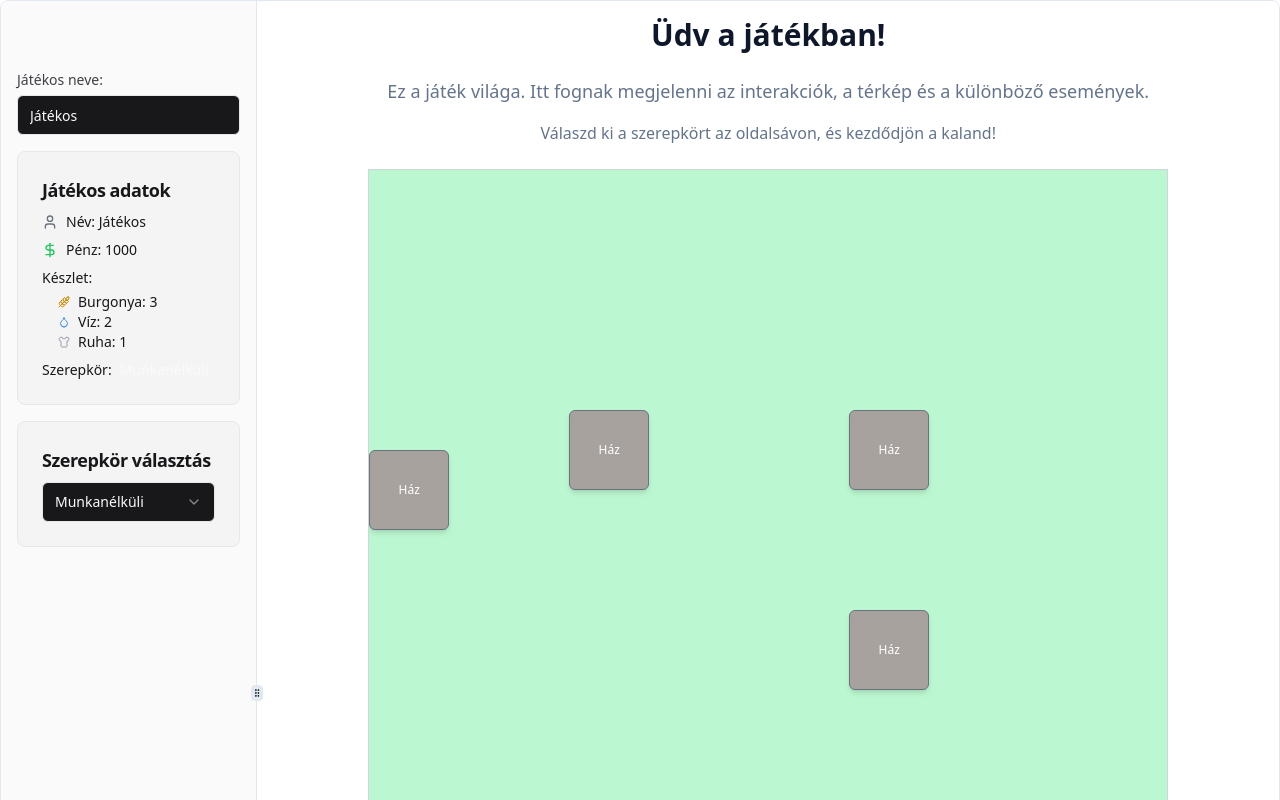
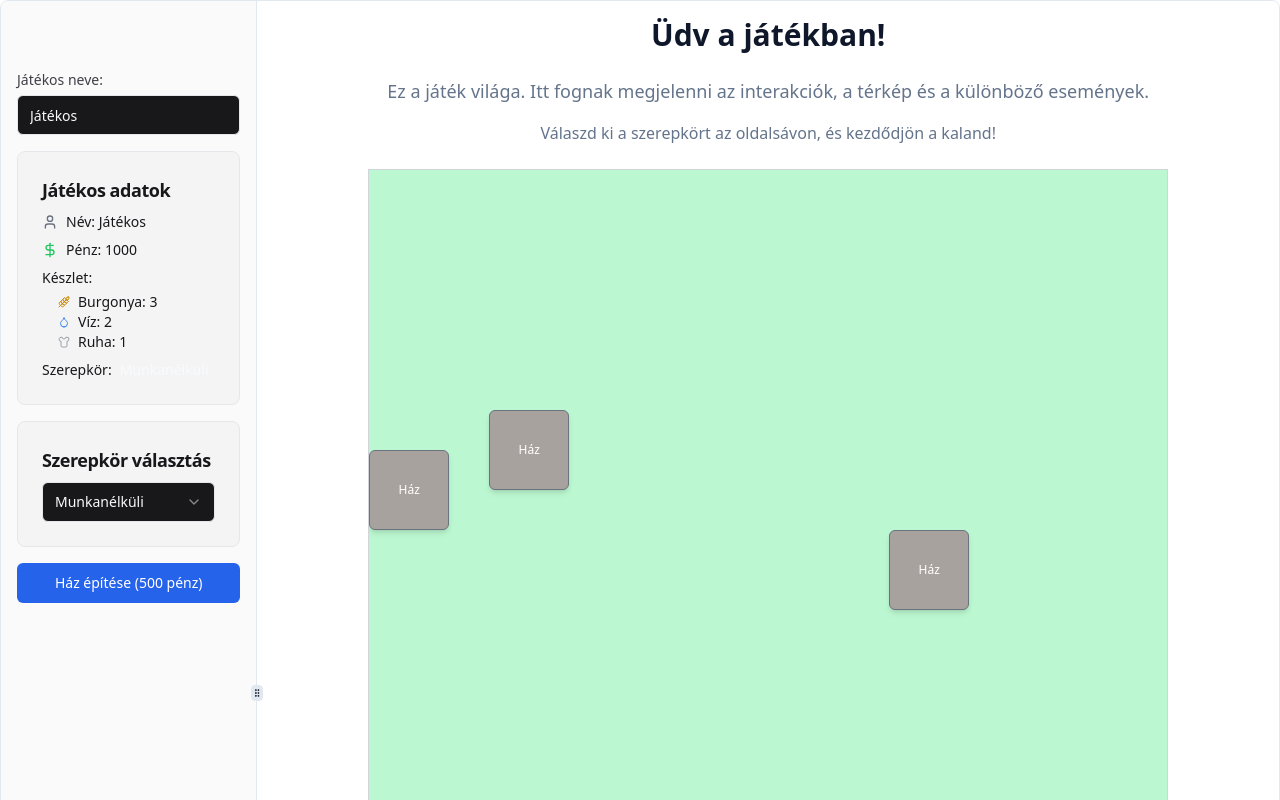
Before and after one commit to illes85/tile-o-polis, a React (Vite) app: page / in a window 1280 px wide. Shown: the top 800 px of the page. Built offline with nearby package versions, Linux system fonts and the light colour scheme.

Commit message:
[dyad] Házépítési funkció hozzáadása folyamatjelzéssel - wrote 3 file(s)

```diff
--- a/src/components/Building.tsx
+++ b/src/components/Building.tsx
@@ -1,7 +1,7 @@
 "use client";
 
 import React from "react";
-import { User, Users } from "lucide-react"; // Importáljuk a User ikont
+import { User, Home } from "lucide-react"; // Importáljuk a User és Home ikonokat
 
 interface BuildingProps {
   id: string;
@@ -13,12 +13,13 @@ interface BuildingProps {
   cellSizePx: number;
   rentalPrice?: number;
   onClick: (buildingId: string) => void;
-  currentResidents: number; // Új prop
-  maxResidents: number; // Új prop
-  isRentedByPlayer: boolean; // Új prop
+  currentResidents: number;
+  maxResidents: number;
+  isRentedByPlayer: boolean;
+  isOwnedByPlayer: boolean; // Új prop
 }
 
-const Building: React.FC<BuildingProps> = ({ id, x, y, width, height, type, cellSizePx, onClick, currentResidents, maxResidents, isRentedByPlayer }) => {
+const Building: React.FC<BuildingProps> = ({ id, x, y, width, height, type, cellSizePx, onClick, currentResidents, maxResidents, isRentedByPlayer, isOwnedByPlayer }) => {
   const style: React.CSSProperties = {
     position: "absolute",
     left: x * cellSizePx,
@@ -46,6 +47,9 @@ const Building: React.FC<BuildingProps> = ({ id, x, y, width, height, type, cell
           {isRentedByPlayer && (
             <span className="absolute top-1 left-1 text-[0.6rem] text-blue-700 font-bold">Bérelt</span>
           )}
+          {isOwnedByPlayer && (
+            <Home className="absolute top-1 right-1 h-3 w-3 text-yellow-400" />
+          )}
         </>
       );
       break;
--- a/src/components/Map.tsx
+++ b/src/components/Map.tsx
@@ -14,6 +14,7 @@ export interface BuildingData {
   maxResidents: number; // Új: maximális lakók száma
   currentResidents: number; // Új: aktuális lakók száma
   isRentedByPlayer: boolean; // Új: jelzi, ha az aktuális játékos bérelte
+  isOwnedByPlayer: boolean; // Új: jelzi, ha az aktuális játékos tulajdonában van
 }
 
 interface MapProps {
@@ -25,7 +26,7 @@ interface MapProps {
 
 const Map: React.FC<MapProps> = ({ buildings, gridSize, cellSizePx, onBuildingClick }) => {
   const mapWidthPx = gridSize * cellSizePx;
-  const mapHeightPx = gridSize * cellSizePx * 1.5; // Kijavítva: cellSize helyett cellSizePx
+  const mapHeightPx = gridSize * cellSizePx * 1.5;
 
   return (
     <div
--- a/src/pages/Game.tsx
+++ b/src/pages/Game.tsx
@@ -8,16 +8,19 @@ import { MadeWithDyad } from "@/components/made-with-dyad";
 import Map, { BuildingData } from "@/components/Map";
 import { Dialog, DialogContent, DialogHeader, DialogTitle, DialogDescription, DialogFooter } from "@/components/ui/dialog";
 import { Button } from "@/components/ui/button";
-import { Input } from "@/components/ui/input"; // Import Input for player name
-import { Label } from "@/components/ui/label"; // Import Label for player name
-import { showSuccess, showError } from "@/utils/toast"; // Import toast utilities
+import { Input } from "@/components/ui/input";
+import { Label } from "@/components/ui/label";
+import { Progress } from "@/components/ui/progress"; // Import Progress component
+import { showSuccess, showError, showLoading, dismissToast } from "@/utils/toast"; // Import toast utilities
 
 const MAP_GRID_SIZE = 20; // 20x20-as rács
 const CELL_SIZE_PX = 40; // Minden cella 40x40 pixel
-const RENT_INTERVAL_MS = 30000; // 30 másodperc = 1 játékperc (korábban 5000 ms volt)
+const RENT_INTERVAL_MS = 30000; // 30 másodperc = 1 játékperc
+const BUILD_HOUSE_COST = 500;
+const BUILD_HOUSE_DURATION_MS = 10000; // 10 másodperc
 
 const Game = () => {
-  const [playerName, setPlayerName] = useState("Játékos"); // Új állapot a játékos nevének
+  const [playerName, setPlayerName] = useState("Játékos");
   const [playerMoney, setPlayerMoney] = useState(1000);
   const [playerInventory, setPlayerInventory] = useState({
     potato: 3,
@@ -27,6 +30,8 @@ const Game = () => {
   const [playerRole, setPlayerRole] = useState("Munkanélküli");
   const [buildings, setBuildings] = useState<BuildingData[]>([]);
   const [selectedBuilding, setSelectedBuilding] = useState<BuildingData | null>(null);
+  const [isBuildingInProgress, setIsBuildingInProgress] = useState(false);
+  const [buildProgress, setBuildProgress] = useState(0);
 
   useEffect(() => {
     const newBuildings: BuildingData[] = [];
@@ -41,6 +46,7 @@ const Game = () => {
       buildingHeight: number,
       price: number,
       maxResidents: number,
+      isOwned: boolean = false, // Új paraméter alapértelmezett false értékkel
       maxAttempts = 200
     ): BuildingData | null => {
       for (let attempt = 0; attempt < maxAttempts; attempt++) {
@@ -75,6 +81,7 @@ const Game = () => {
             maxResidents: maxResidents,
             currentResidents: 0,
             isRentedByPlayer: false,
+            isOwnedByPlayer: isOwned, // Hozzárendeljük az isOwned paramétert
           };
         }
       }
@@ -84,7 +91,7 @@ const Game = () => {
 
     // Helyezzünk el 4 házat
     for (let i = 0; i < 4; i++) {
-      const house = tryPlaceBuilding(`house-${i + 1}`, "house", 2, 2, 10, 2); // 2 lakóhely
+      const house = tryPlaceBuilding(`house-${i + 1}`, "house", 2, 2, 10, 2, false); // Kezdeti házak nem a játékos tulajdonában
       if (house) {
         newBuildings.push(house);
       }
@@ -110,7 +117,6 @@ const Game = () => {
             return prevMoney - totalRent;
           } else {
             showError(`Nincs elég pénz a bérleti díjra (${totalRent} pénz). A bérelt házak kiürültek.`);
-            // Ha nincs elég pénz, "kiürítjük" a bérelt házakat
             setBuildings(prevBuildings =>
               prevBuildings.map(b =>
                 b.isRentedByPlayer
@@ -118,15 +124,15 @@ const Game = () => {
                   : b
               )
             );
-            return prevMoney; // A pénz nem megy mínuszba
+            return prevMoney;
           }
         }
         return prevMoney;
       });
     }, RENT_INTERVAL_MS);
 
-    return () => clearInterval(rentTimer); // Tisztítás
-  }, [buildings]); // Függőségként a buildings, hogy frissüljön, ha változik a bérelt házak listája
+    return () => clearInterval(rentTimer);
+  }, [buildings]);
 
   const handleRoleChange = (newRole: string) => {
     setPlayerRole(newRole);
@@ -169,6 +175,53 @@ const Game = () => {
     }
   };
 
+  const handleBuildHouse = () => {
+    if (playerMoney < BUILD_HOUSE_COST) {
+      showError(`Nincs elég pénzed házépítéshez! Szükséges: ${BUILD_HOUSE_COST} pénz.`);
+      return;
+    }
+
+    setIsBuildingInProgress(true);
+    setPlayerMoney(prevMoney => prevMoney - BUILD_HOUSE_COST);
+    const toastId = showLoading("Ház építése folyamatban...");
+
+    let progress = 0;
+    const interval = setInterval(() => {
+      progress += (100 / (BUILD_HOUSE_DURATION_MS / 100)); // Update every 100ms
+      if (progress >= 100) {
+        progress = 100;
+        clearInterval(interval);
+      }
+      setBuildProgress(Math.floor(progress));
+    }, 100);
+
+    setTimeout(() => {
+      clearInterval(interval); // Ensure interval is cleared
+      dismissToast(toastId);
+      setIsBuildingInProgress(false);
+      setBuildProgress(0);
+
+      const newHouse = tryPlaceBuilding(
+        `player-house-${Date.now()}`,
+        "house",
+        2,
+        2,
+        10, // Bérleti díj
+        2,  // Max lakók
+        true // A játékos tulajdonában van
+      );
+
+      if (newHouse) {
+        setBuildings(prevBuildings => [...prevBuildings, newHouse]);
+        showSuccess("Új ház sikeresen felépült!");
+      } else {
+        showError("Nem sikerült új házat építeni, nincs szabad hely a térképen.");
+        // Visszaadjuk a pénzt, ha nem sikerült elhelyezni a házat
+        setPlayerMoney(prevMoney => prevMoney + BUILD_HOUSE_COST);
+      }
+    }, BUILD_HOUSE_DURATION_MS);
+  };
+
   const sidebarContent = (
     <>
       <h2 className="text-2xl font-bold mb-6 text-sidebar-primary-foreground">Város Szimulátor</h2>
@@ -184,6 +237,15 @@ const Game = () => {
       </div>
       <PlayerInfo playerName={playerName} money={playerMoney} inventory={playerInventory} role={playerRole} />
       <RoleSelector currentRole={playerRole} onRoleChange={handleRoleChange} />
+      <div className="mt-4">
+        <Button
+          onClick={handleBuildHouse}
+          disabled={isBuildingInProgress || playerMoney < BUILD_HOUSE_COST}
+          className="w-full bg-blue-600 hover:bg-blue-700 text-white"
+        >
+          Ház építése ({BUILD_HOUSE_COST} pénz)
+        </Button>
+      </div>
       <div className="mt-auto">
         <MadeWithDyad />
       </div>
@@ -199,6 +261,13 @@ const Game = () => {
       <p className="text-md text-muted-foreground mb-6">
         Válaszd ki a szerepkört az oldalsávon, és kezdődjön a kaland!
       </p>
+      {isBuildingInProgress && (
+        <div className="w-1/2 mb-4">
+          <p className="text-center text-lg mb-2">Építés folyamatban...</p>
+          <Progress value={buildProgress} className="w-full" />
+          <p className="text-center text-sm mt-1">{buildProgress}%</p>
+        </div>
+      )}
       <div className="flex-grow flex items-center justify-center">
         <Map buildings={buildings} gridSize={MAP_GRID_SIZE} cellSizePx={CELL_SIZE_PX} onBuildingClick={handleBuildingClick} />
       </div>
@@ -217,6 +286,9 @@ const Game = () => {
               <p>Lakók: <span className="font-semibold">{selectedBuilding.currentResidents}/{selectedBuilding.maxResidents}</span></p>
               {selectedBuilding.isRentedByPlayer && (
                 <p className="text-blue-600 font-medium">Ezt a házat már kibérelted!</p>
+              )}
+              {selectedBuilding.isOwnedByPlayer && (
+                <p className="text-yellow-600 font-medium">Ez a ház a te tulajdonod!</p>
               )}
               {selectedBuilding.currentResidents >= selectedBuilding.maxResidents && !selectedBuilding.isRentedByPlayer && (
                 <p className="text-red-600 font-medium">Ez a ház tele van!</p>
```
